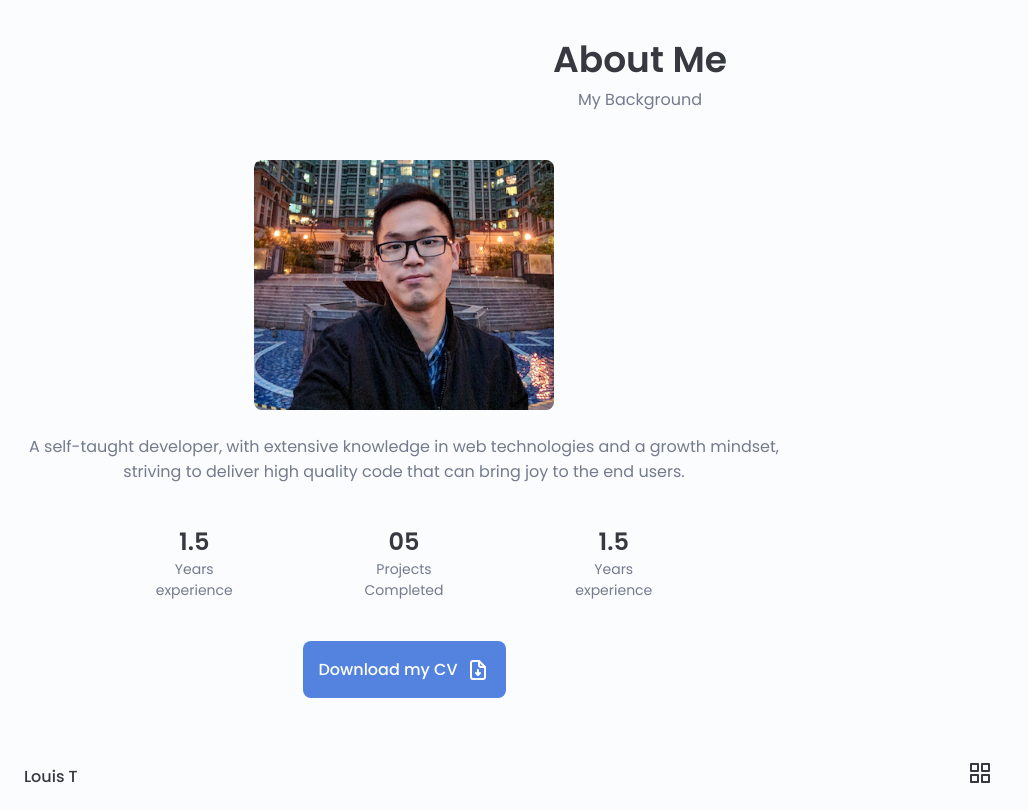
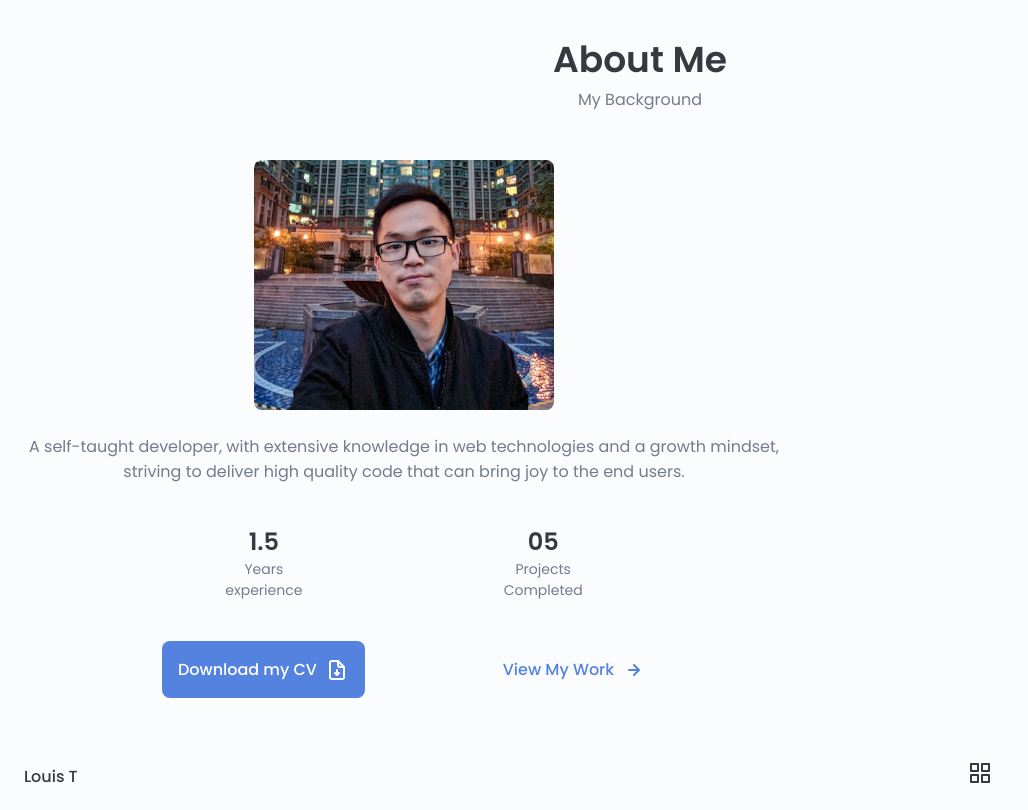
Before and after one commit to louiskwt/portfolio-page, a Next.js app: page /about in a window 1280 px wide. Shown: the whole page, without its empty margins (0-1028 px from the left). Built offline with nearby package versions, Linux system fonts and the light colour scheme.

Commit message:
optimised About Page

```diff
--- a/pages/about.jsx
+++ b/pages/about.jsx
@@ -2,14 +2,18 @@ import React from 'react';
 import Meta from '../components/Meta';
 import Image from 'next/image';
 import profilePicture from '../public/images/profile.jpg'
-import { UilFileDownload } from '@iconscout/react-unicons'
+import { UilFileDownload, UilArrowRight } from '@iconscout/react-unicons'
+import Link from 'next/link';
 
 const About = () => {
 	return (
 		<>
 			<Meta title={'About Louis'} />
+			{/* Main Container */}
 			<main className="main">
+				{/* About Section */}
 				<section className="about section">
+					{/* Section headings */}
 					<h2 className="section__title">About Me</h2>
 					<span className="section__subtitle">
 						My Background
@@ -21,9 +25,11 @@ const About = () => {
 						</div>
 						{/* About data */}
 						<div className="about__data">
+							{/* Self-description */}
 							<p className="about__description">
 								A self-taught developer, with extensive knowledge in web technologies and a growth mindset, striving to deliver high quality code that can bring joy to the end users.
 							</p>
+							{/* About info */}
 							<div className="about__info">
 								<div>
 									<span className="about__info-title">
@@ -43,20 +49,20 @@ const About = () => {
 										Completed
 									</span>
 								</div>
-								<div>
-									<span className="about__info-title">
-										1.5
-									</span>
-									<span className="about__info-name">
-										Years <br/>
-										experience
-									</span>
-								</div>
 							</div>
+							{/* Buttons */}
 							<div className="about__buttons">
+								{/* CV Download */}
 								<a download href="pdf/louis_cv.pdf" className="button button__flex">
 									Download my CV <UilFileDownload className="button__icon" />
 								</a>
+								{/* Link to Portfolio */}
+								<Link href='portfolio'>
+									<span className="button button__flex button__link about__button">
+										View My Work
+										<UilArrowRight className="button__icon" />
+									</span>
+								</Link>
 							</div>
 						</div>
 					</div>
--- a/styles/globals.css
+++ b/styles/globals.css
@@ -182,6 +182,18 @@ img {
 	border-radius: .5rem;
 	background-color: var(--primary-color);
 	color: #fff;
+}
+
+.button__link {
+	padding: 0;
+	background-color: transparent;
+	color: var(--primary-color)
+}
+
+.button__link:hover {
+	background-color: transparent;
+	color: var(--primary-color-alt);
+	cursor: pointer;
 }
 
 .button__small:hover {
@@ -378,6 +390,10 @@ img {
 	justify-content: space-evenly;
 }
 
+.about__button:hover .button__icon {
+	transform: translateX(.25rem);
+}
+
 /* ======== Portfolio ======== */
 .projects__container {
 	gap: 1.5rem;
```
